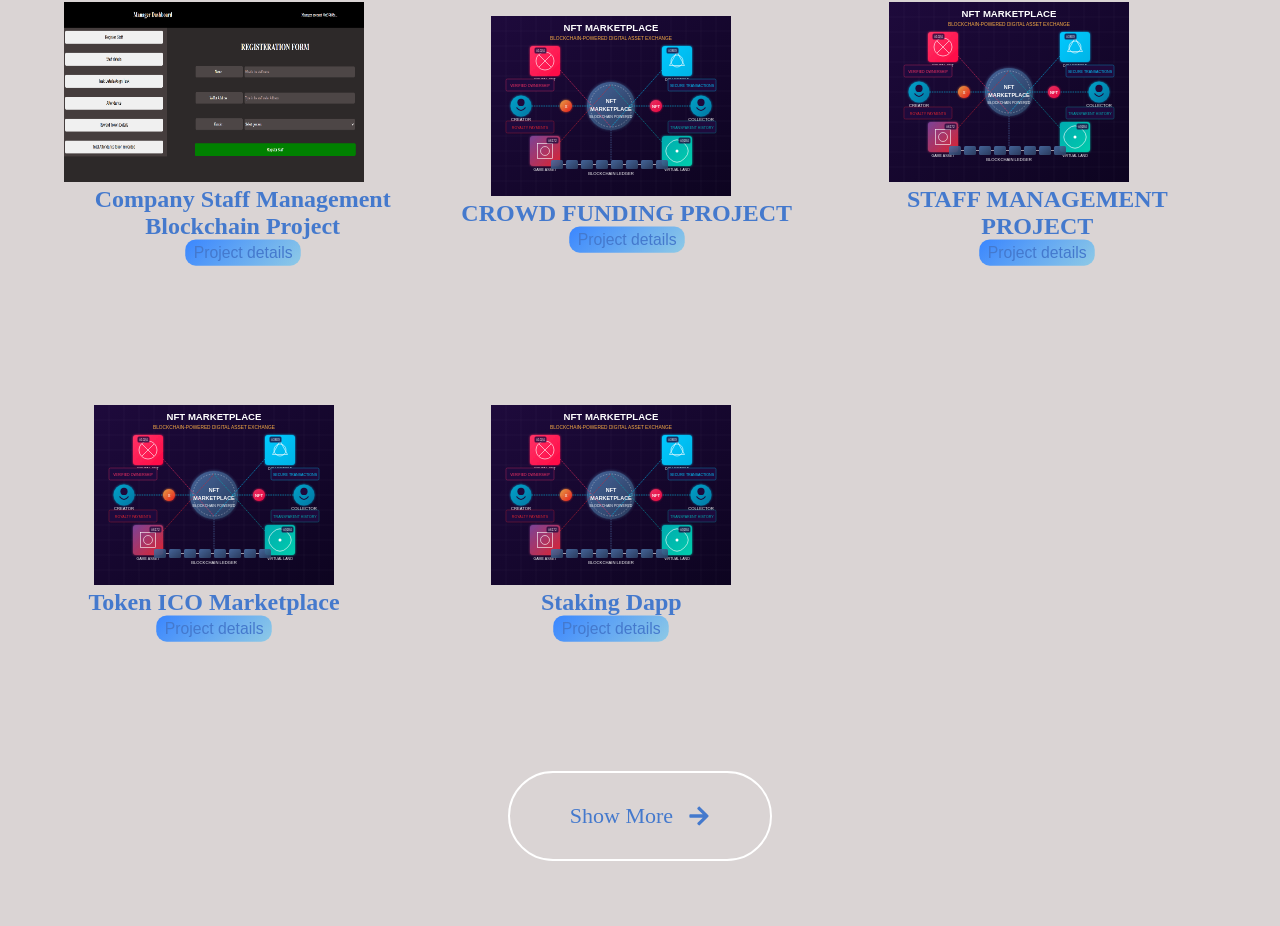
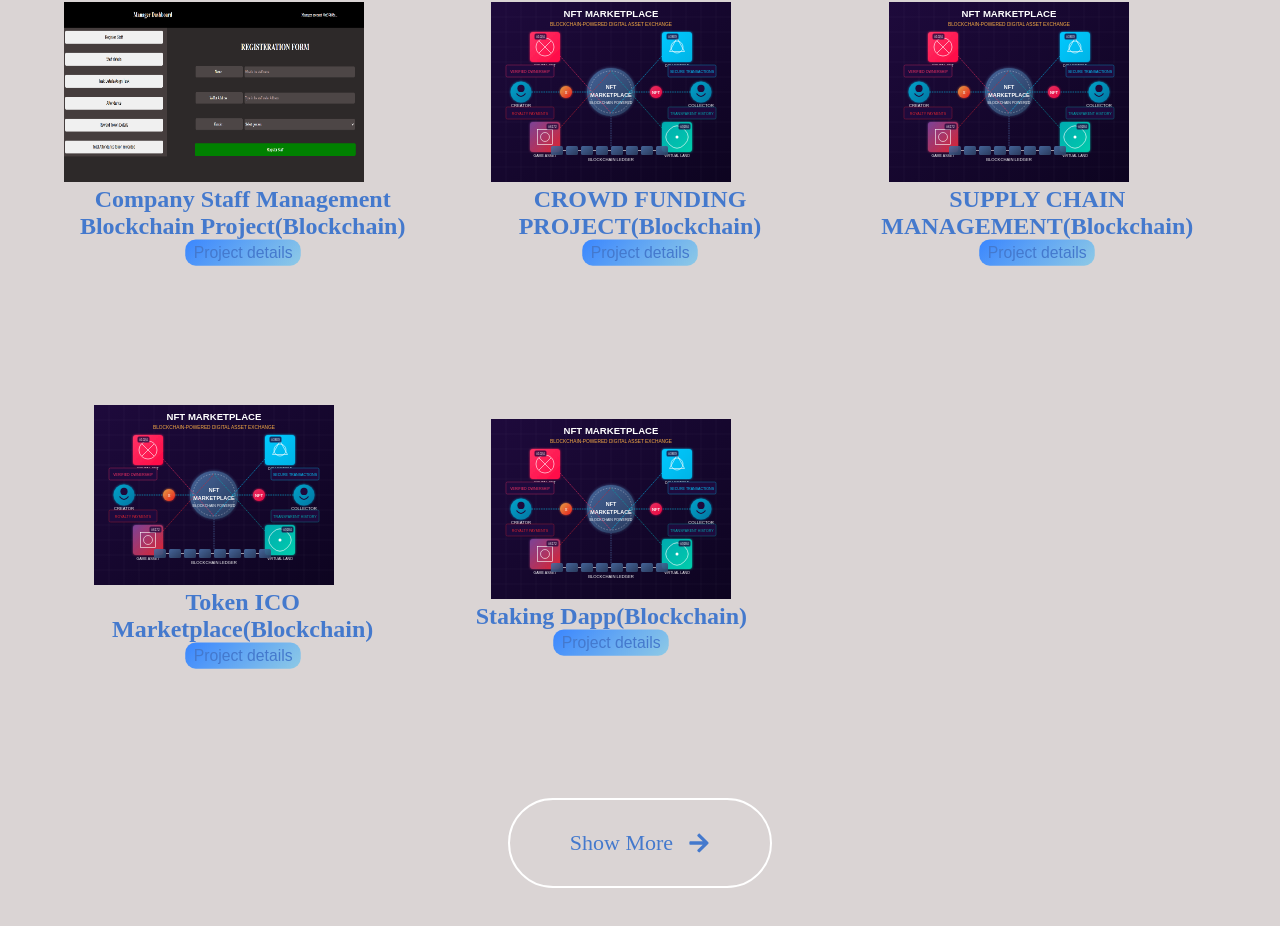
Before and after one commit to DaniTechdev/MyPortfolio-Natochi-, a Next.js app: page / in a window 1280 px wide. Shown: the part 4599-5525 px from the top of the page. Built offline with nearby package versions, Linux system fonts and the light colour scheme.

Commit message:
updated my services to reflex what I offer

```diff
--- a/Asset/mywork_data.js
+++ b/Asset/mywork_data.js
@@ -3,7 +3,7 @@ import Link from "next/link";
 export const mywork_data = [
   {
     w_no: 1,
-    w_name: "Company Staff Management Blockchain Project",
+    w_name: "Company Staff Management Blockchain Project(Blockchain)",
     w_img: "/company-management-blockchain.png",
     alt: "nft image",
     desc: "This project is a company staff management system built on the blockchain. It allows companies to manage their staff records, attendance, and payroll in a secure and transparent manner.",
@@ -11,7 +11,7 @@ export const mywork_data = [
   },
   {
     w_no: 2,
-    w_name: "CROWD FUNDING PROJECT",
+    w_name: "CROWD FUNDING PROJECT(Blockchain)",
     // w_img: "/crowdfund.svg",
     w_img: "/nft.svg",
 
@@ -19,28 +19,44 @@ export const mywork_data = [
   },
   {
     w_no: 3,
-    w_name: "STAFF MANAGEMENT PROJECT",
+    w_name: "SUPPLY CHAIN MANAGEMENT(Blockchain)",
     // w_img: "/managerproject.svg",
     alt: "staff management image",
     w_img: "/nft.svg",
   },
   {
     w_no: 4,
-    w_name: "Token ICO Marketplace",
+    w_name: "Token ICO Marketplace(Blockchain)",
     // w_img: "/managerproject.svg",
     alt: "token ico  image",
     w_img: "/nft.svg",
   },
   {
     w_no: 5,
-    w_name: "Staking Dapp",
+    w_name: "Staking Dapp(Blockchain)",
     // w_img: "/managerproject.svg",
     alt: "Staking dapp image",
     w_img: "/nft.svg",
   },
   {
     w_no: 6,
-    w_name: "EtherScan Clone",
+    w_name: "EtherScan Clone(Web2 + Blockchain)",
+    // w_img: "/managerproject.svg",
+    alt: "token ico  image",
+    w_img: "/nft.svg",
+  },
+
+  {
+    w_no: 7,
+    w_name: "AI Image Generator",
+    // w_img: "/managerproject.svg",
+    alt: "token ico  image",
+    w_img: "/nft.svg",
+  },
+
+  {
+    w_no: 6,
+    w_name: "Eccomerce (Web2 solution)",
     // w_img: "/managerproject.svg",
     alt: "token ico  image",
     w_img: "/nft.svg",
```
